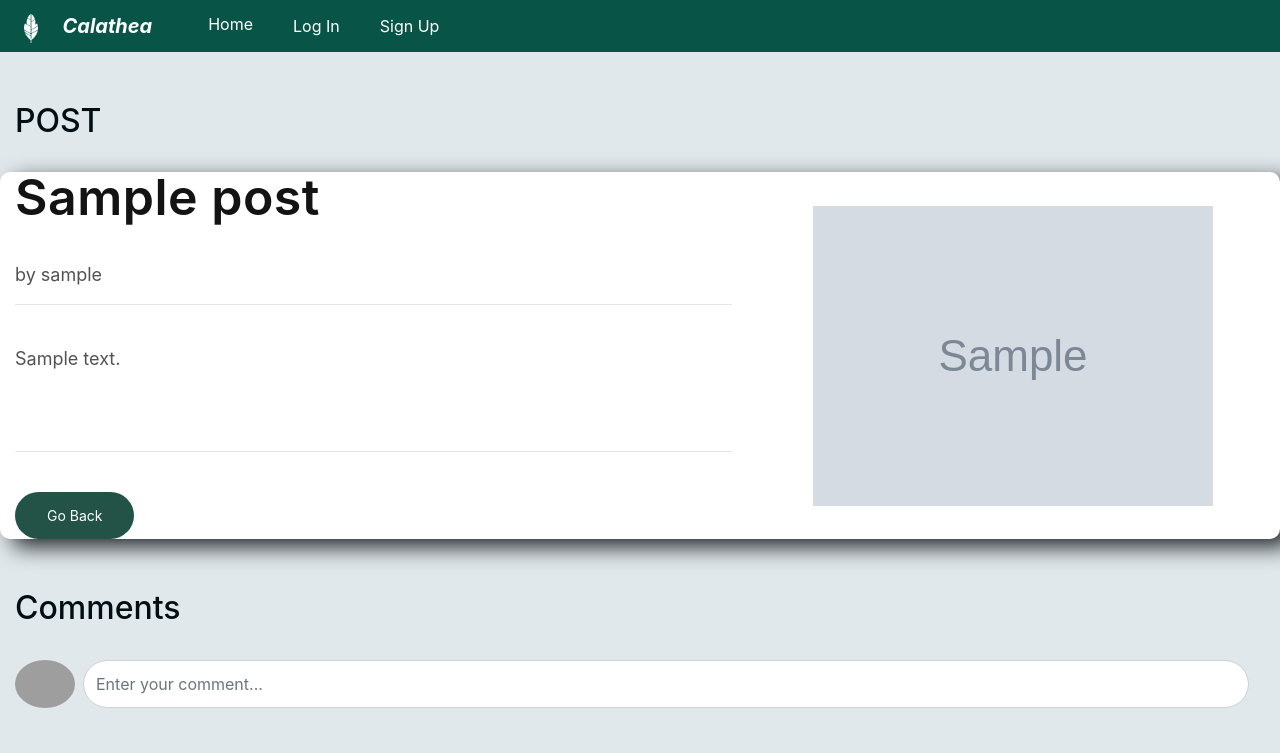
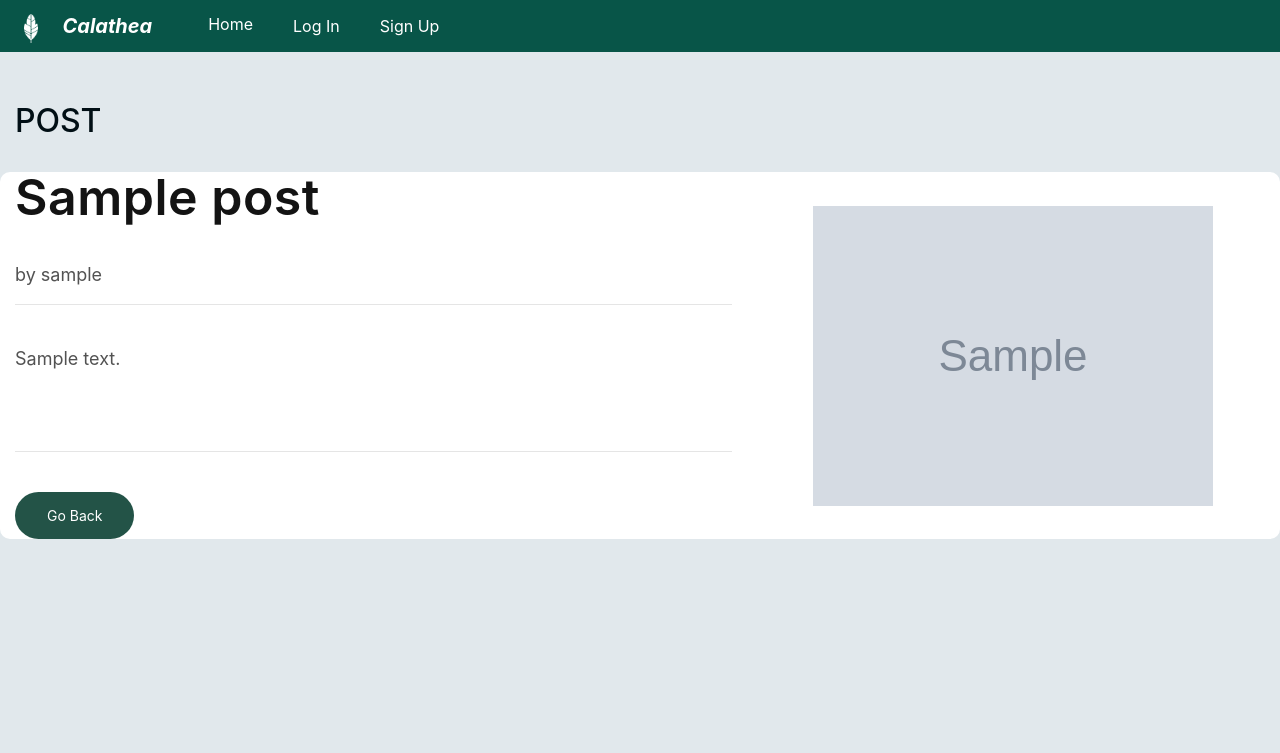
Before and after one commit to annavelarde/calathea, a Node server app: page /posts/600000000000000000000001 in a window 1280 px wide. Shown: the top 753 px of the page. Run offline with Node 20, Linux system fonts and the light colour scheme; tables that the repository leaves empty hold one stand-in row (values such as "Sample post"); grey boxes marked "Sample" are stand-in pictures; some libraries are stand-ins or nearby versions; grey boxes are pictures that could not be loaded.

Commit message:
Styling details

```diff
--- a/public/stylesheets/style.css
+++ b/public/stylesheets/style.css
@@ -89,7 +89,7 @@ a:hover {
 .row {
 	background-color: white;
 	border-radius: 10px;
-  box-shadow: 12px 8px 22px;
+	/* box-shadow: 6px 4px 12px; */
 }
 .imgLogin {
 	border-top-left-radius: 10px;
--- a/views/posts/single.hbs
+++ b/views/posts/single.hbs
@@ -1,6 +1,3 @@
-
-
-
 <div id="myCarousel" class="carousel slide carousel-fade" data-ride="carousel">
     <div class="carousel-inner">
         <div class="carousel-item active">
@@ -36,86 +33,9 @@
                     </div>
                 </div>
             </div>
-            <div class="container">
-            <h2>Comments</h2>
-            <br>
-            <div class="media">
-              <div class="media-body">
-                <div class="d-flex rounded-circle avatar z-depth-1-half mr-3"> <img src="https://i.imgur.com/zQZSWrt.jpg" width="60" class="rounded-circle mr-2"> <input type="text" class="form-control" placeholder="Enter your comment..."> </div>
-                <br><br>
-                <img class="d-flex rounded-circle avatar z-depth-1-half mr-3" src="https://mdbootstrap.com/img/Photos/Avatars/avatar-10.jpg"
-                alt="Avatar">
-                <h5 class="mt-0 font-weight-bold blue-text">Anna Smith</h5>
-                Cras sit amet nibh libero, in gravida nulla. Nulla vel metus scelerisque ante sollicitudin. Cras purus
-                odio, vestibulum in vulputate at, tempus viverra turpis. Fusce condimentum nunc ac nisi vulputate
-                fringilla. Donec lacinia congue felis in faucibus.
-
-                <div class="media mt-3 shadow-textarea">
-                  <img class="d-flex rounded-circle avatar z-depth-1-half mr-3" src="https://mdbootstrap.com/img/Photos/Avatars/avatar-8.jpg"
-                    alt="Generic placeholder image">
-                  <div class="media-body">
-                    <h5 class="mt-0 font-weight-bold blue-text">Danny Tatuum</h5>
-                    <div class="form-group basic-textarea rounded-corners">
-                      <textarea class="form-control z-depth-1" id="exampleFormControlTextarea345" rows="3" placeholder="Write your comment..."></textarea>
-                    </div>
-                  </div>
-                </div>
-              </div>
-            </div>
-            <div class="media">
-              <img class="d-flex rounded-circle avatar z-depth-1-half mr-3" src="https://mdbootstrap.com/img/Photos/Avatars/avatar-10.jpg"
-                alt="Avatar">
-              <div class="media-body">
-                <h5 class="mt-0 font-weight-bold blue-text">Caroline Horwitz</h5>
-                Lorem ipsum dolor sit amet, consectetur adipisicing elit. Corporis odit minima eaque dignissimos recusandae
-                officiis commodi nulla est, tempore atque voluptas non quod maxime, iusto, debitis aliquid? Iure ipsum,
-                itaque.
-              </div>
-            </div>
-            <div class="media mt-3 shadow-textarea">
-                  <img class="d-flex rounded-circle avatar z-depth-1-half mr-3" src="https://mdbootstrap.com/img/Photos/Avatars/avatar-8.jpg"
-                    alt="Generic placeholder image">
-                  <div class="media-body">
-                    <h5 class="mt-0 font-weight-bold blue-text">Danny Tatuum</h5>
-                    <div class="form-group basic-textarea rounded-corners">
-                      <textarea class="form-control z-depth-1" id="exampleFormControlTextarea345" rows="3" placeholder="Write your comment..."></textarea>
-                    </div>
-                  </div>
-                </div>
-            </div>
-                </section>
-                <!--Section: Content-->
-              </div>
-                        {{!-- <div class="container mt-5 mb-5">
-                          <div class="row height d-flex justify-content-center align-items-center">
-                            <div class="col-md-7">
-                              <div class="card">
-                                <div class="p-4"> --}}
-                                {{!-- <h6>Comments</h6>
-                                </div>
-                                <div class="mt-3 d-flex flex-row align-items-center p-3 form-color"> <img src="https://i.imgur.com/zQZSWrt.jpg" width="50" class="rounded-circle mr-2"> <input type="text" class="form-control" placeholder="Enter your comment..."> </div>
-                                  <div class="mt-2">
-                                  <div class="d-flex flex-row p-3"> <img src="https://i.imgur.com/zQZSWrt.jpg" width="40" height="40" class="rounded-circle mr-3">
-                                    <div class="w-100">
-                                        <div class="d-flex justify-content-between align-items-center">
-                                            <div class="d-flex flex-row align-items-center"> <span class="mr-2">Brian selter</span> <small class="c-badge">Top Comment</small> </div> <small>12h ago</small>
-                                        </div>
-                                        <p class="text-justify comment-text mb-0">Lorem ipsum dolor sit amet, consectetur adipiscing elit, sed do eiusmod tempor incididunt ut labore et dolore magna aliqua. Ut enim ad minim veniam</p>
-                                      <div class="d-flex flex-row user-feed"> <span class="wish"><i class="fa fa-heartbeat mr-2"></i>24</span> <span class="ml-3"><i class="fa fa-comments-o mr-2"></i>Reply</span> </div> --}}
-                                    </div>
-                                  </div>
-                                </div>
-                              </div>
-                            </div>
-                          </div>
-                      </div>
-                    </div>
-                </div>
-            </div>
-
-
-
-
+        </div>
+    </div>
+</div>
 
 
 <form method="POST" action="/comments/{{post._id}}/new">
```
Also changed, not shown: routes/index.js (+11 -4 lines). Lines whose indentation alone changed are shown as unchanged.
